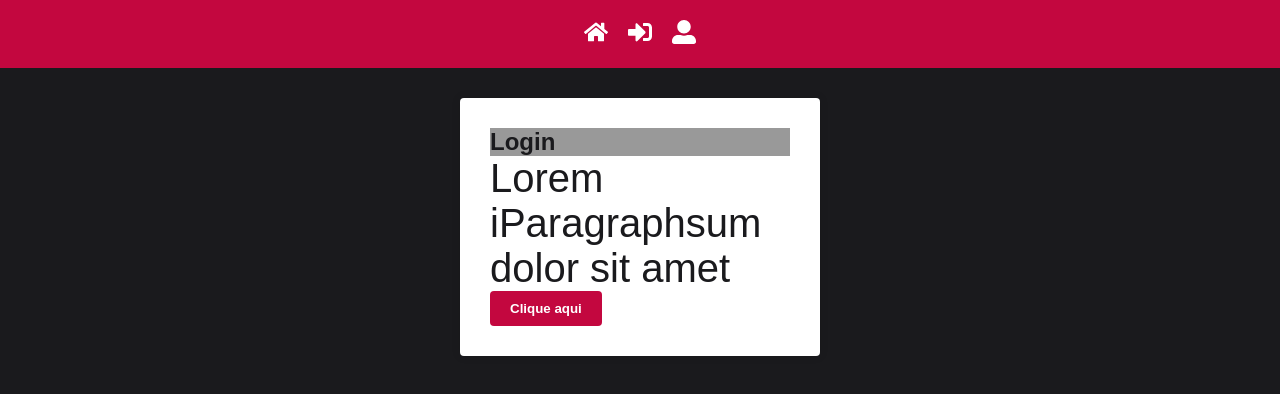
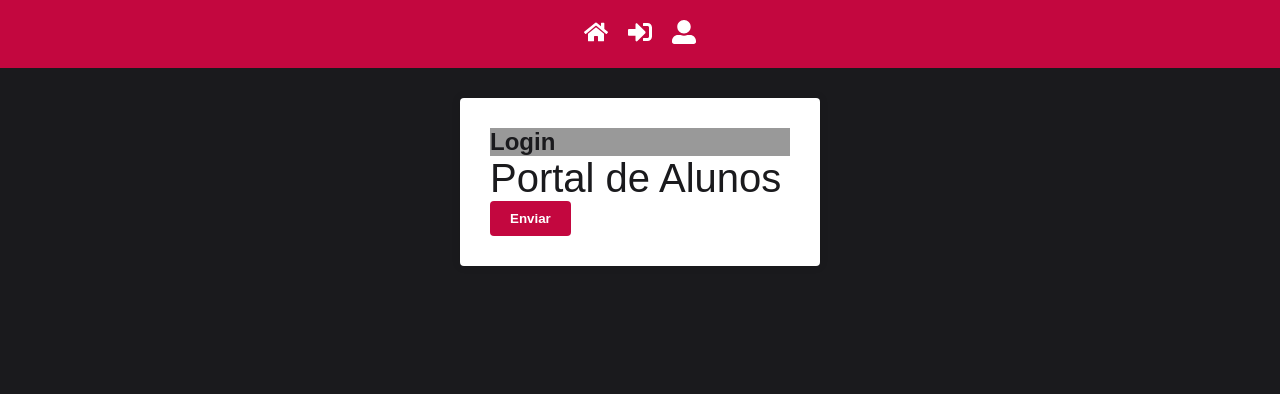
Before and after one commit to lucasnbat/front-projeto-consumo-api, a React (Create React App) app: page / in a window 1280 px wide. Shown: the top 394 px of the page. Built offline with nearby package versions, Linux system fonts and the light colour scheme; no server answers; the HTML template or start-up script is replaced by a standard one.

Commit message:
trabalhando com redux

```diff
--- a/package.json
+++ b/package.json
@@ -12,9 +12,11 @@
     "react": "^18.2.0",
     "react-dom": "^18.2.0",
     "react-icons": "^5.1.0",
+    "react-redux": "^9.1.1",
     "react-router-dom": "^5.2.0",
     "react-scripts": "5.0.1",
     "react-toastify": "^10.0.5",
+    "redux": "^5.0.1",
     "styled-components": "^6.1.8",
     "web-vitals": "^2.1.4"
   },
--- a/src/App.js
+++ b/src/App.js
@@ -1,6 +1,9 @@
 import React from 'react';
 import { Router } from 'react-router-dom';
 import { ToastContainer } from 'react-toastify';
+// abaixo os dois imports para trabalhar com redux
+import { Provider } from 'react-redux';
+import store from './store';
 import GlobalStyles from './styles/GlobalStyles';
 import Header from './components/Header';
 import Routes from './routes';
@@ -12,12 +15,14 @@ import history from './services/history';
 
 function App() {
   return (
+    <Provider store={store}>
       <Router history={history}>
         <Header />
         <Routes />
         <GlobalStyles />
         <ToastContainer autoClose={3000} className="toast-container" />
       </Router>
+    </Provider>
   );
 }
 
--- a/src/pages/Login/Index.js
+++ b/src/pages/Login/Index.js
@@ -1,25 +1,42 @@
 import React from 'react';
+// esse é o cara que dispara as ações
+// as ações mandam o que vai ser feito de alteração
+// elas tem um tipo, payload, igual o que vimos na rocketseat
+import { useDispatch } from 'react-redux';
 import { Title, Paragraph } from './styled';
 import { Container } from '../../styles/GlobalStyles';
 
 import axios from '../../services/axios';
 
 export default function Login() {
+  const dispatch = useDispatch();
+
+  function handleClick(e) {
+    e.preventDefault();
+    console.log('Clicou');
+
+    dispatch({
+      type: 'BOTAO_CLICADO',
+    });
+  }
+
   React.useEffect(() => {
     async function getData() {
       const response = await axios.get('http://192.168.100.200/alunos');
-      console.log(response);
+      const { data } = response;
+      console.log(data);
     }
 
     getData();
   }, []);
+
   return (
     <Container>
-      <Title isRed>
+      <Title>
         Login
       </Title>
-      <Paragraph>Lorem iParagraphsum dolor sit amet</Paragraph>
-      <button type="button">Clique aqui</button>
+      <Paragraph>Portal de Alunos</Paragraph>
+      <button type="button" onClick={handleClick}>Enviar</button>
     </Container>
 
   );
--- /dev/null
+++ b/src/store/index.js
@@ -0,0 +1,15 @@
+import { createStore } from 'redux';
+
+// createStore recebe o reducer
+// reducer escuta a ação feita, cria novo estado que copia o estado atual
+// modifica esse novo estado com as alterações da ação
+// retorna o novo estado
+
+const reducer = (state, action) => {
+  console.log(action);
+  return state;
+};
+
+const store = createStore(reducer);
+
+export default store;
```
Also changed, not shown: .eslintrc.js, anot.txt, 1 other file (tests, documents, lock files or other folders). Lines whose indentation alone changed are shown as unchanged.
